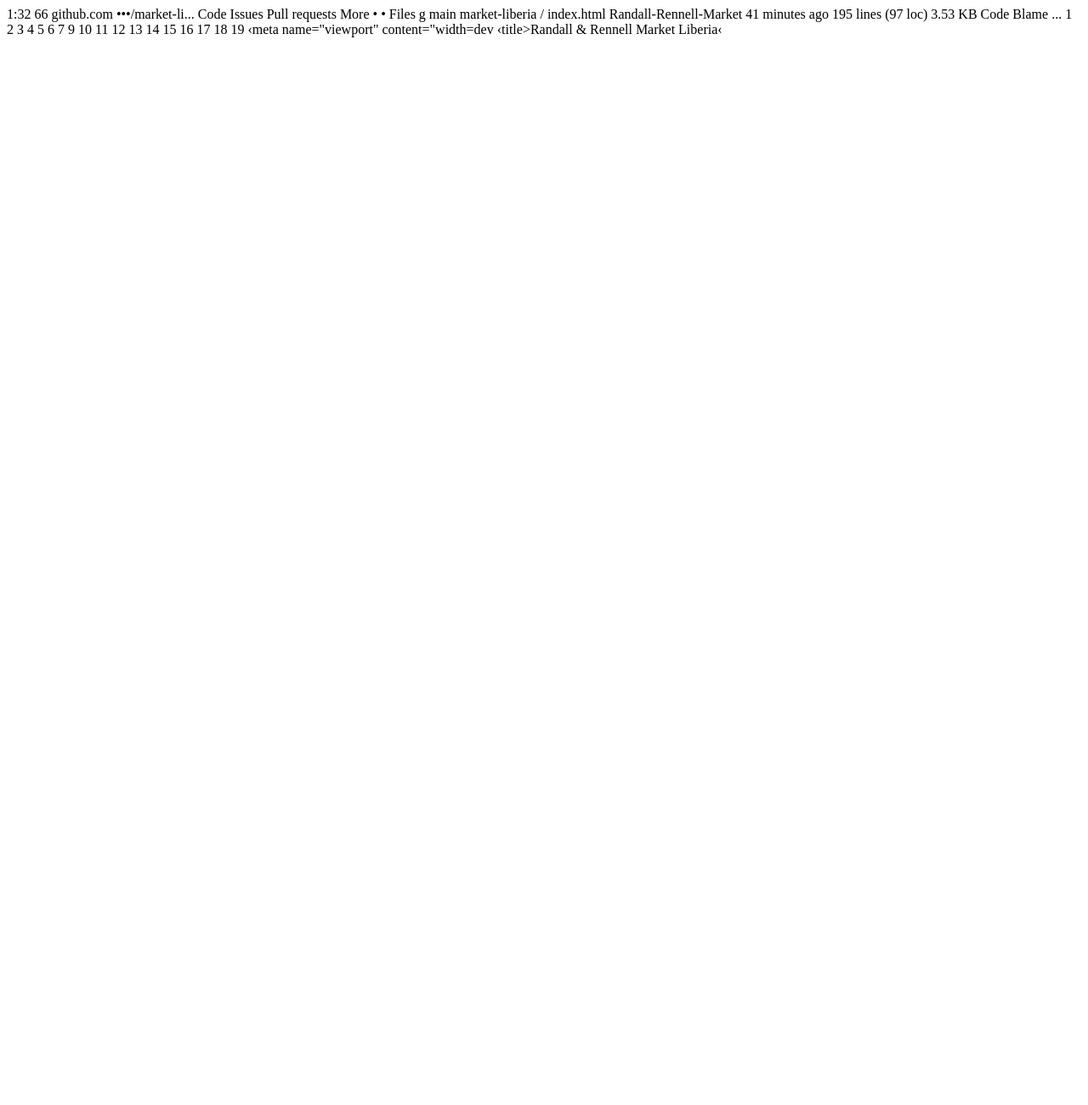
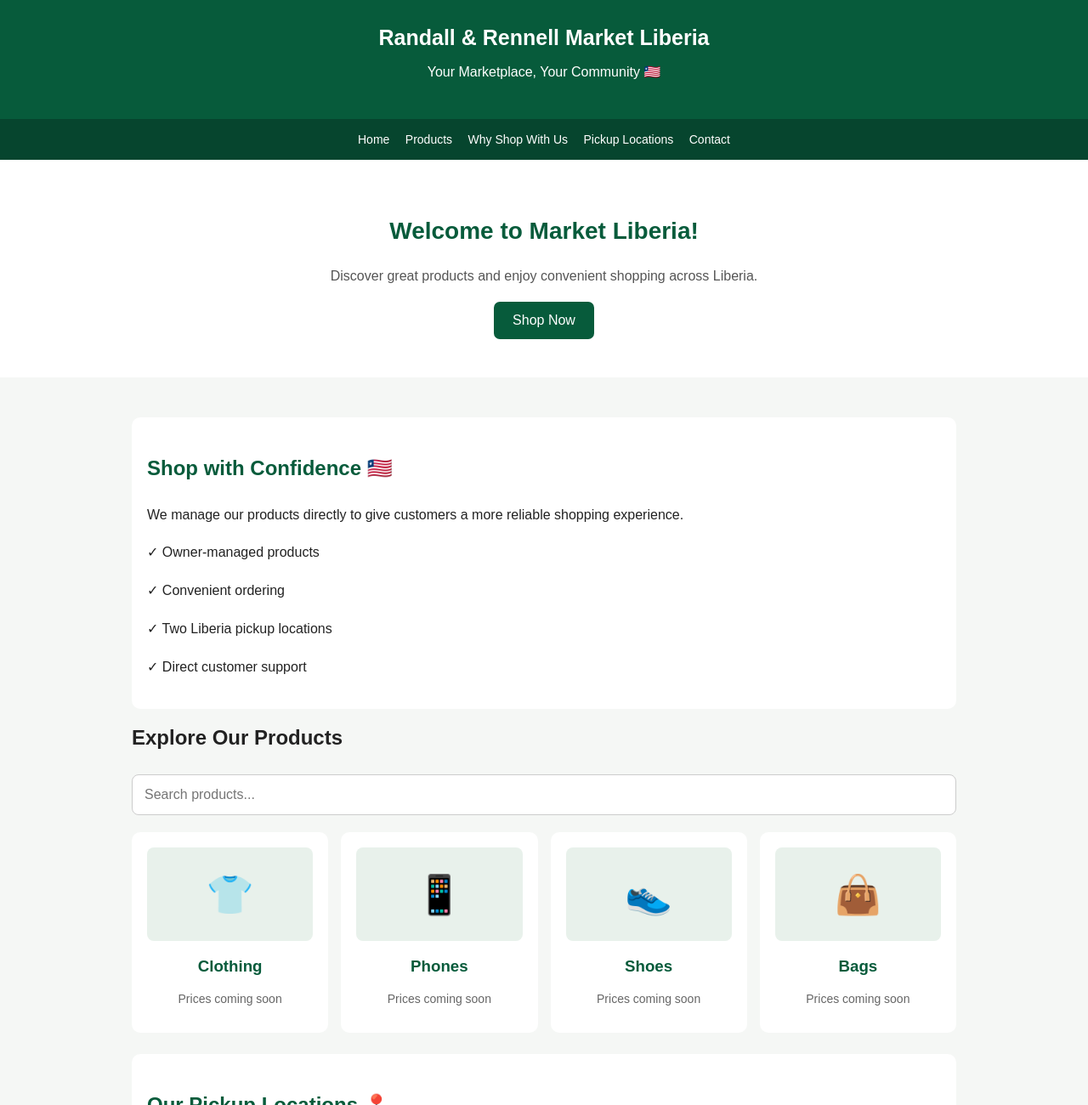
Before and after one commit to Randall-Rennell-Market/market-liberia, a plain HTML site: page index.html in a window 1280 px wide. Shown: the top 1300 px of the page at 85% size. Before the commit the page ends 800 px from the top, so only its background shows below. Drawn offline with Linux system fonts and the light colour scheme.

Commit message:
Replace incomplete homepage with full Market Liberia website

```diff
--- a/index.html
+++ b/index.html
@@ -1,43 +1,427 @@
-1:32
-66
-github.com
-•••/market-li...
-Code
-Issues
-Pull requests
-More •
-• Files
-g main
-market-liberia / index.html
-Randall-Rennell-Market 41 minutes ago
-195 lines (97 loc) 3.53 KB
-Code
-Blame
-...
-1
-2
-З
-4
-5
-6
-7
-<!DOCTYPE htmi>
+
+
+<!DOCTYPE html>
+
 <html lang="en">
+
 <head>
-9
-10
-11
-12
-13
-14
-15
-16
-17
-18
-19
+
 <meta charset="UTF-8">
-‹meta name="viewport" content="width=dev
-‹title>Randall & Rennell Market Liberia‹
+
+<meta name="viewport" content="width=device-width, initial-scale=1.0">
+
+<title>Randall & Rennell Market Liberia</title>
+
 <style>
-*{box-sizing:border-box›
-body{margin: 0;font-family:Arial, sans-ser
+
+* {
+
+  box-sizing: border-box;
+
+}
+
+body {
+
+  margin: 0;
+
+  font-family: Arial, sans-serif;
+
+  background: #f5f7f5;
+
+  color: #222;
+
+}
+
+header {
+
+  background: #075b3b;
+
+  color: white;
+
+  text-align: center;
+
+  padding: 30px 15px;
+
+}
+
+header h1 {
+
+  font-size: 25px;
+
+  margin: 0 0 10px;
+
+}
+
+nav {
+
+  background: #06452e;
+
+  padding: 15px;
+
+  text-align: center;
+
+}
+
+nav a {
+
+  color: white;
+
+  text-decoration: none;
+
+  margin: 7px;
+
+  font-size: 14px;
+
+}
+
+.hero {
+
+  text-align: center;
+
+  background: white;
+
+  padding: 45px 18px;
+
+}
+
+.hero h2 {
+
+  color: #075b3b;
+
+  font-size: 28px;
+
+}
+
+.hero p {
+
+  line-height: 1.7;
+
+  color: #555;
+
+}
+
+.shopbtn {
+
+  background: #075b3b;
+
+  color: white;
+
+  padding: 13px 22px;
+
+  border-radius: 7px;
+
+  text-decoration: none;
+
+  display: inline-block;
+
+}
+
+.container {
+
+  max-width: 1000px;
+
+  margin: auto;
+
+  padding: 22px 15px;
+
+}
+
+.search {
+
+  width: 100%;
+
+  padding: 14px;
+
+  border: 1px solid #ccc;
+
+  border-radius: 8px;
+
+  font-size: 16px;
+
+  margin: 10px 0 20px;
+
+}
+
+.products {
+
+  display: grid;
+
+  grid-template-columns: repeat(auto-fit, minmax(145px, 1fr));
+
+  gap: 15px;
+
+}
+
+.product, .section {
+
+  background: white;
+
+  padding: 18px;
+
+  border-radius: 10px;
+
+}
+
+.product {
+
+  text-align: center;
+
+}
+
+.picture {
+
+  height: 110px;
+
+  background: #e8f1eb;
+
+  border-radius: 8px;
+
+  display: grid;
+
+  place-items: center;
+
+  font-size: 45px;
+
+}
+
+.product h3, .section h2 {
+
+  color: #075b3b;
+
+}
+
+.product p {
+
+  color: #666;
+
+  font-size: 14px;
+
+}
+
+.section {
+
+  margin-top: 25px;
+
+  line-height: 1.8;
+
+}
+
+.contact a {
+
+  color: #075b3b;
+
+  text-decoration: none;
+
+}
+
+.contact p {
+
+  overflow-wrap: anywhere;
+
+}
+
+footer {
+
+  background: #06452e;
+
+  color: white;
+
+  text-align: center;
+
+  padding: 24px;
+
+  margin-top: 30px;
+
+}
+
+</style>
+
+</head>
+
+<body>
+
+<header>
+
+  <h1>Randall & Rennell Market Liberia</h1>
+
+  <p>Your Marketplace, Your Community 🇱🇷</p>
+
+</header>
+
+<nav>
+
+  <a href="#home">Home</a>
+
+  <a href="#products">Products</a>
+
+  <a href="#confidence">Why Shop With Us</a>
+
+  <a href="#pickup">Pickup Locations</a>
+
+  <a href="#contact">Contact</a>
+
+</nav>
+
+<section class="hero" id="home">
+
+  <h2>Welcome to Market Liberia!</h2>
+
+  <p>Discover great products and enjoy convenient shopping across Liberia.</p>
+
+  <a class="shopbtn" href="#products">Shop Now</a>
+
+</section>
+
+<main class="container">
+
+<section class="section" id="confidence">
+
+  <h2>Shop with Confidence 🇱🇷</h2>
+
+  <p>We manage our products directly to give customers a more reliable shopping experience.</p>
+
+  <p>✓ Owner-managed products</p>
+
+  <p>✓ Convenient ordering</p>
+
+  <p>✓ Two Liberia pickup locations</p>
+
+  <p>✓ Direct customer support</p>
+
+</section>
+
+<h2 id="products">Explore Our Products</h2>
+
+<input
+
+  class="search"
+
+  id="search"
+
+  type="search"
+
+  placeholder="Search products..."
+
+  oninput="searchProducts()"
+
+>
+
+<div class="products" id="productList">
+
+  <div class="product">
+
+    <div class="picture">👕</div>
+
+    <h3>Clothing</h3>
+
+    <p>Prices coming soon</p>
+
+  </div>
+
+  <div class="product">
+
+    <div class="picture">📱</div>
+
+    <h3>Phones</h3>
+
+    <p>Prices coming soon</p>
+
+  </div>
+
+  <div class="product">
+
+    <div class="picture">👟</div>
+
+    <h3>Shoes</h3>
+
+    <p>Prices coming soon</p>
+
+  </div>
+
+  <div class="product">
+
+    <div class="picture">👜</div>
+
+    <h3>Bags</h3>
+
+    <p>Prices coming soon</p>
+
+  </div>
+
+</div>
+
+<section class="section" id="pickup">
+
+  <h2>Our Pickup Locations 📍</h2>
+
+  <h3>Pickup Location 1</h3>
+
+  <p>Zayzay Community, Paynesville, Monrovia, Liberia.</p>
+
+  <h3>Pickup Location 2</h3>
+
+  <p>Opposite Liberia Water & Sewer Corporation, Front Street, Liberia.</p>
+
+</section>
+
+<section class="section contact" id="contact">
+
+  <h2>Contact Us</h2>
+
+  <h3>Liberia Contact Numbers</h3>
+
+  <p><a href="tel:+231776579901">+231 776 579 901</a></p>
+
+  <p><a href="tel:+231881474680">+231 881 474 680</a></p>
+
+  <p><a href="tel:+231777531145">+231 77 753 1145</a></p>
+
+  <p><a href="tel:+231770196795">+231 77 019 6795</a></p>
+
+  <h3>More Information</h3>
+
+  <p>WhatsApp:
+
+    <a href="https://wa.me/8616602787251">+86 166 0278 7251</a>
+
+  </p>
+
+  <p>Email:
+
+    <a href="mailto:randallartus@gmail.com">randallartus@gmail.com</a>
+
+  </p>
+
+</section>
+
+</main>
+
+<footer>
+
+  <p>© 2026 Randall & Rennell Market Liberia</p>
+
+  <p>Connecting Liberia, One Purchase at a Time 🇱🇷</p>
+
+</footer>
+
+<script>
+
+function searchProducts() {
+
+  const query = document.getElementById("search").value.toLowerCase();
+
+  document.querySelectorAll(".product").forEach(product => {
+
+    product.style.display =
+
+      product.innerText.toLowerCase().includes(query) ? "" : "none";
+
+  });
+
+}
+
+</script>
+
+</body>
+
+</html>
```
